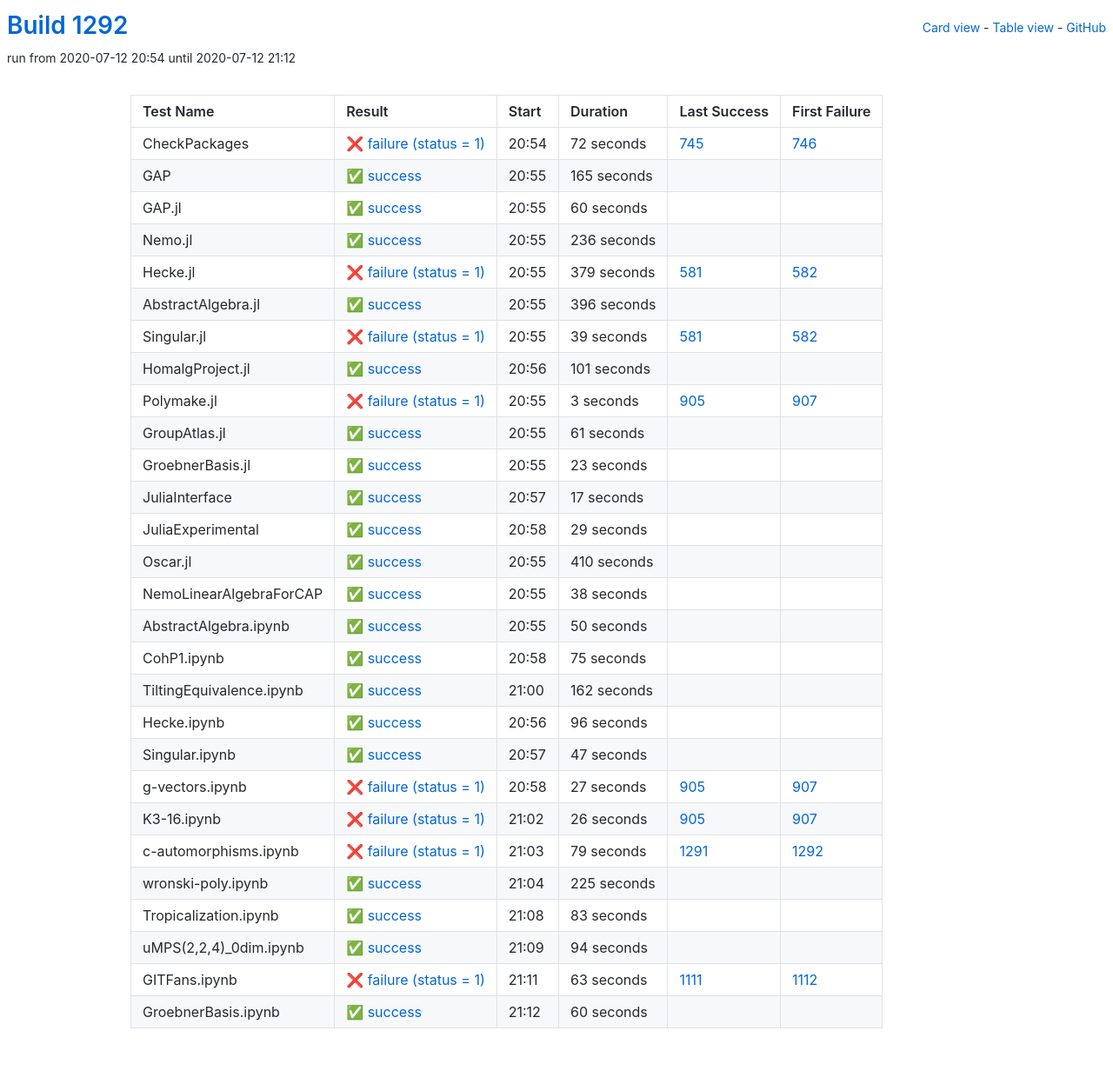
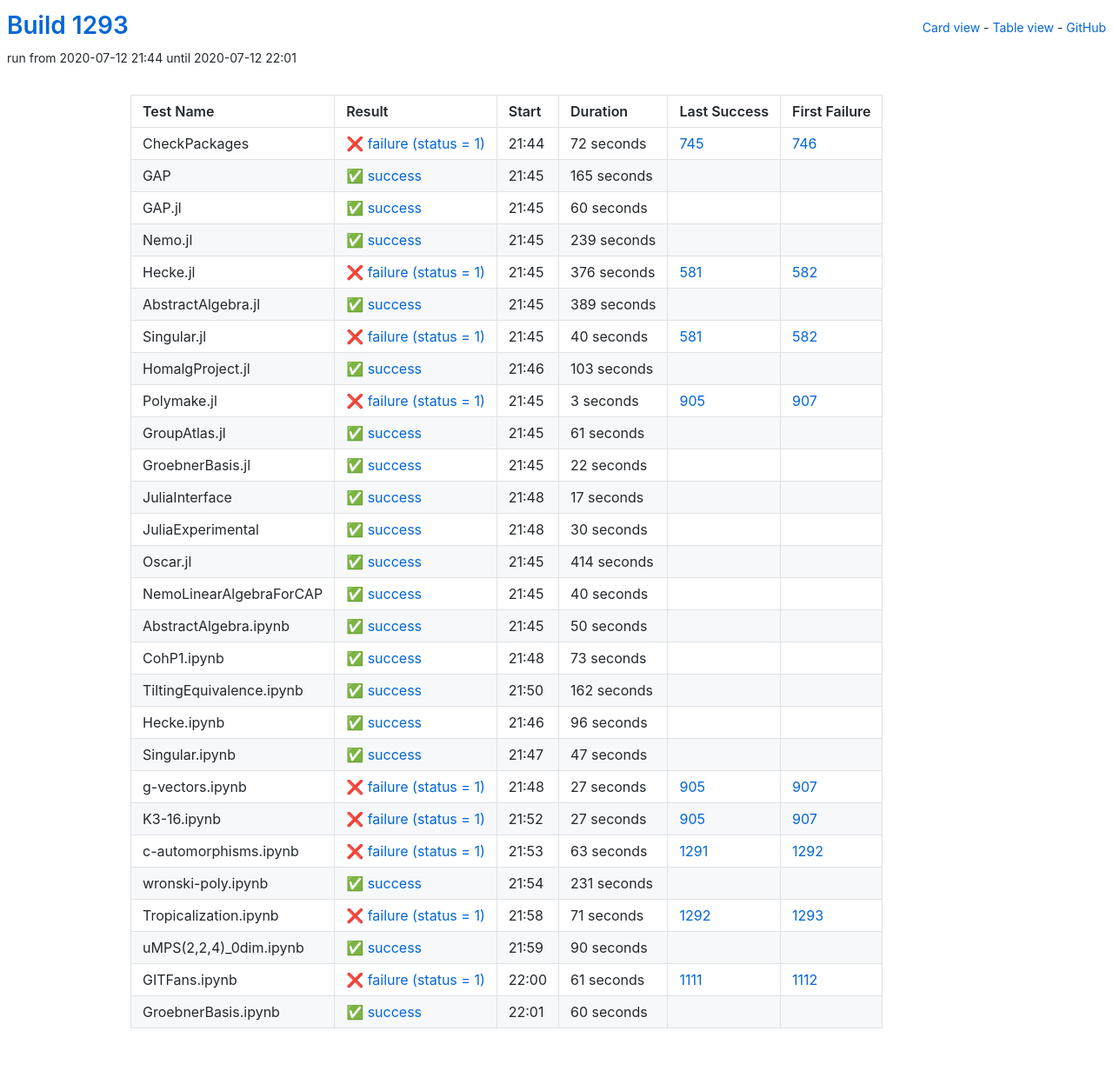
Before and after one commit to oscar-system/oscar-ci-status-1.4, a Jekyll site: the page built from table.html, in a window 1280 px wide. Shown: the whole page at 87% size. Built offline with Jekyll 4.4.1, drawn with Linux system fonts in a browser that asks for light colours.

Commit message:
Build #1293

```diff
--- a/_data/ci.yml
+++ b/_data/ci.yml
@@ -1,6 +1,6 @@
 ---
-build: 1292
-build_url: https://oscarci.mathematik.uni-kl.de/job/oscar-julia-1.4/1292/
+build: 1293
+build_url: https://oscarci.mathematik.uni-kl.de/job/oscar-julia-1.4/1293/
 job: oscar-julia-1.4
 organization: oscar-system
 repo: oscar-ci-status-1.4
@@ -8,8 +8,8 @@ repourl: https://github.com/oscar-system/oscar-ci-status-1.4
 tests:
 - name: CheckPackages
   id: checkpackages
-  log: https://oscarci.mathematik.uni-kl.de/job/oscar-julia-1.4/1292/artifact/logs/build-1292/CheckPackages.log
-  start: 2020-07-12 20:54
+  log: https://oscarci.mathematik.uni-kl.de/job/oscar-julia-1.4/1293/artifact/logs/build-1293/CheckPackages.log
+  start: 2020-07-12 21:44
   success: false
   exitcode: 1
   status: failure
@@ -20,8 +20,8 @@ tests:
   first_failure_url: https://oscarci.mathematik.uni-kl.de/job/oscar-julia-1.4/746/
 - name: GAP
   id: gap
-  log: https://oscarci.mathematik.uni-kl.de/job/oscar-julia-1.4/1292/artifact/logs/build-1292/GAP.log
-  start: 2020-07-12 20:55
+  log: https://oscarci.mathematik.uni-kl.de/job/oscar-julia-1.4/1293/artifact/logs/build-1293/GAP.log
+  start: 2020-07-12 21:45
   success: true
   exitcode: 0
   status: success
@@ -32,8 +32,8 @@ tests:
   first_failure_url:
 - name: GAP.jl
   id: gap-jl
-  log: https://oscarci.mathematik.uni-kl.de/job/oscar-julia-1.4/1292/artifact/logs/build-1292/GAP.jl.log
-  start: 2020-07-12 20:55
+  log: https://oscarci.mathematik.uni-kl.de/job/oscar-julia-1.4/1293/artifact/logs/build-1293/GAP.jl.log
+  start: 2020-07-12 21:45
   success: true
   exitcode: 0
   status: success
@@ -44,68 +44,68 @@ tests:
   first_failure_url:
 - name: Nemo.jl
   id: nemo-jl
-  log: https://oscarci.mathematik.uni-kl.de/job/oscar-julia-1.4/1292/artifact/logs/build-1292/Nemo.jl.log
-  start: 2020-07-12 20:55
+  log: https://oscarci.mathematik.uni-kl.de/job/oscar-julia-1.4/1293/artifact/logs/build-1293/Nemo.jl.log
+  start: 2020-07-12 21:45
   success: true
   exitcode: 0
   status: success
-  duration: 236
+  duration: 239
   last_success: false
   last_success_url:
   first_failure: false
   first_failure_url:
 - name: Hecke.jl
   id: hecke-jl
-  log: https://oscarci.mathematik.uni-kl.de/job/oscar-julia-1.4/1292/artifact/logs/build-1292/Hecke.jl.log
-  start: 2020-07-12 20:55
+  log: https://oscarci.mathematik.uni-kl.de/job/oscar-julia-1.4/1293/artifact/logs/build-1293/Hecke.jl.log
+  start: 2020-07-12 21:45
   success: false
   exitcode: 1
   status: failure
-  duration: 379
+  duration: 376
   last_success: 581
   last_success_url: https://oscarci.mathematik.uni-kl.de/job/oscar-julia-1.4/581/
   first_failure: 582
   first_failure_url: https://oscarci.mathematik.uni-kl.de/job/oscar-julia-1.4/582/
 - name: AbstractAlgebra.jl
   id: abstractalgebra-jl
-  log: https://oscarci.mathematik.uni-kl.de/job/oscar-julia-1.4/1292/artifact/logs/build-1292/AbstractAlgebra.jl.log
-  start: 2020-07-12 20:55
+  log: https://oscarci.mathematik.uni-kl.de/job/oscar-julia-1.4/1293/artifact/logs/build-1293/AbstractAlgebra.jl.log
+  start: 2020-07-12 21:45
   success: true
   exitcode: 0
   status: success
-  duration: 396
+  duration: 389
   last_success: false
   last_success_url:
   first_failure: false
   first_failure_url:
 - name: Singular.jl
   id: singular-jl
-  log: https://oscarci.mathematik.uni-kl.de/job/oscar-julia-1.4/1292/artifact/logs/build-1292/Singular.jl.log
-  start: 2020-07-12 20:55
+  log: https://oscarci.mathematik.uni-kl.de/job/oscar-julia-1.4/1293/artifact/logs/build-1293/Singular.jl.log
+  start: 2020-07-12 21:45
   success: false
   exitcode: 1
   status: failure
-  duration: 39
+  duration: 40
   last_success: 581
   last_success_url: https://oscarci.mathematik.uni-kl.de/job/oscar-julia-1.4/581/
   first_failure: 582
   first_failure_url: https://oscarci.mathematik.uni-kl.de/job/oscar-julia-1.4/582/
 - name: HomalgProject.jl
   id: homalgproject-jl
-  log: https://oscarci.mathematik.uni-kl.de/job/oscar-julia-1.4/1292/artifact/logs/build-1292/HomalgProject.jl.log
-  start: 2020-07-12 20:56
+  log: https://oscarci.mathematik.uni-kl.de/job/oscar-julia-1.4/1293/artifact/logs/build-1293/HomalgProject.jl.log
+  start: 2020-07-12 21:46
   success: true
   exitcode: 0
   status: success
-  duration: 101
+  duration: 103
   last_success: false
   last_success_url:
   first_failure: false
   first_failure_url:
 - name: Polymake.jl
   id: polymake-jl
-  log: https://oscarci.mathematik.uni-kl.de/job/oscar-julia-1.4/1292/artifact/logs/build-1292/Polymake.jl.log
-  start: 2020-07-12 20:55
+  log: https://oscarci.mathematik.uni-kl.de/job/oscar-julia-1.4/1293/artifact/logs/build-1293/Polymake.jl.log
+  start: 2020-07-12 21:45
   success: false
   exitcode: 1
   status: failure
@@ -116,8 +116,8 @@ tests:
   first_failure_url: https://oscarci.mathematik.uni-kl.de/job/oscar-julia-1.4/907/
 - name: GroupAtlas.jl
   id: groupatlas-jl
-  log: https://oscarci.mathematik.uni-kl.de/job/oscar-julia-1.4/1292/artifact/logs/build-1292/GroupAtlas.jl.log
-  start: 2020-07-12 20:55
+  log: https://oscarci.mathematik.uni-kl.de/job/oscar-julia-1.4/1293/artifact/logs/build-1293/GroupAtlas.jl.log
+  start: 2020-07-12 21:45
   success: true
   exitcode: 0
   status: success
@@ -128,20 +128,20 @@ tests:
   first_failure_url:
 - name: GroebnerBasis.jl
   id: groebnerbasis-jl
-  log: https://oscarci.mathematik.uni-kl.de/job/oscar-julia-1.4/1292/artifact/logs/build-1292/GroebnerBasis.jl.log
-  start: 2020-07-12 20:55
+  log: https://oscarci.mathematik.uni-kl.de/job/oscar-julia-1.4/1293/artifact/logs/build-1293/GroebnerBasis.jl.log
+  start: 2020-07-12 21:45
   success: true
   exitcode: 0
   status: success
-  duration: 23
+  duration: 22
   last_success: false
   last_success_url:
   first_failure: false
   first_failure_url:
 - name: JuliaInterface
   id: juliainterface
-  log: https://oscarci.mathematik.uni-kl.de/job/oscar-julia-1.4/1292/artifact/logs/build-1292/JuliaInterface.log
-  start: 2020-07-12 20:57
+  log: https://oscarci.mathematik.uni-kl.de/job/oscar-julia-1.4/1293/artifact/logs/build-1293/JuliaInterface.log
+  start: 2020-07-12 21:48
   success: true
   exitcode: 0
   status: success
@@ -152,44 +152,44 @@ tests:
   first_failure_url:
 - name: JuliaExperimental
   id: juliaexperimental
-  log: https://oscarci.mathematik.uni-kl.de/job/oscar-julia-1.4/1292/artifact/logs/build-1292/JuliaExperimental.log
-  start: 2020-07-12 20:58
+  log: https://oscarci.mathematik.uni-kl.de/job/oscar-julia-1.4/1293/artifact/logs/build-1293/JuliaExperimental.log
+  start: 2020-07-12 21:48
   success: true
   exitcode: 0
   status: success
-  duration: 29
+  duration: 30
   last_success: false
   last_success_url:
   first_failure: false
   first_failure_url:
 - name: Oscar.jl
   id: oscar-jl
-  log: https://oscarci.mathematik.uni-kl.de/job/oscar-julia-1.4/1292/artifact/logs/build-1292/Oscar.jl.log
-  start: 2020-07-12 20:55
+  log: https://oscarci.mathematik.uni-kl.de/job/oscar-julia-1.4/1293/artifact/logs/build-1293/Oscar.jl.log
+  start: 2020-07-12 21:45
   success: true
   exitcode: 0
   status: success
-  duration: 410
+  duration: 414
   last_success: false
   last_success_url:
   first_failure: false
   first_failure_url:
 - name: NemoLinearAlgebraForCAP
   id: nemolinearalgebraforcap
-  log: https://oscarci.mathematik.uni-kl.de/job/oscar-julia-1.4/1292/artifact/logs/build-1292/NemoLinearAlgebraForCAP.log
-  start: 2020-07-12 20:55
+  log: https://oscarci.mathematik.uni-kl.de/job/oscar-julia-1.4/1293/artifact/logs/build-1293/NemoLinearAlgebraForCAP.log
+  start: 2020-07-12 21:45
   success: true
   exitcode: 0
   status: success
-  duration: 38
+  duration: 40
   last_success: false
   last_success_url:
   first_failure: false
   first_failure_url:
 - name: AbstractAlgebra.ipynb
   id: abstractalgebra-ipynb
-  log: https://oscarci.mathematik.uni-kl.de/job/oscar-julia-1.4/1292/artifact/logs/build-1292/AbstractAlgebra.ipynb.log
-  start: 2020-07-12 20:55
+  log: https://oscarci.mathematik.uni-kl.de/job/oscar-julia-1.4/1293/artifact/logs/build-1293/AbstractAlgebra.ipynb.log
+  start: 2020-07-12 21:45
   success: true
   exitcode: 0
   status: success
@@ -200,20 +200,20 @@ tests:
   first_failure_url:
 - name: CohP1.ipynb
   id: cohp1-ipynb
-  log: https://oscarci.mathematik.uni-kl.de/job/oscar-julia-1.4/1292/artifact/logs/build-1292/CohP1.ipynb.log
-  start: 2020-07-12 20:58
+  log: https://oscarci.mathematik.uni-kl.de/job/oscar-julia-1.4/1293/artifact/logs/build-1293/CohP1.ipynb.log
+  start: 2020-07-12 21:48
   success: true
   exitcode: 0
   status: success
-  duration: 75
+  duration: 73
   last_success: false
   last_success_url:
   first_failure: false
   first_failure_url:
 - name: TiltingEquivalence.ipynb
   id: tiltingequivalence-ipynb
-  log: https://oscarci.mathematik.uni-kl.de/job/oscar-julia-1.4/1292/artifact/logs/build-1292/TiltingEquivalence.ipynb.log
-  start: 2020-07-12 21:00
+  log: https://oscarci.mathematik.uni-kl.de/job/oscar-julia-1.4/1293/artifact/logs/build-1293/TiltingEquivalence.ipynb.log
+  start: 2020-07-12 21:50
   success: true
   exitcode: 0
   status: success
@@ -224,8 +224,8 @@ tests:
   first_failure_url:
 - name: Hecke.ipynb
   id: hecke-ipynb
-  log: https://oscarci.mathematik.uni-kl.de/job/oscar-julia-1.4/1292/artifact/logs/build-1292/Hecke.ipynb.log
-  start: 2020-07-12 20:56
+  log: https://oscarci.mathematik.uni-kl.de/job/oscar-julia-1.4/1293/artifact/logs/build-1293/Hecke.ipynb.log
+  start: 2020-07-12 21:46
   success: true
   exitcode: 0
   status: success
@@ -236,8 +236,8 @@ tests:
   first_failure_url:
 - name: Singular.ipynb
   id: singular-ipynb
-  log: https://oscarci.mathematik.uni-kl.de/job/oscar-julia-1.4/1292/artifact/logs/build-1292/Singular.ipynb.log
-  start: 2020-07-12 20:57
+  log: https://oscarci.mathematik.uni-kl.de/job/oscar-julia-1.4/1293/artifact/logs/build-1293/Singular.ipynb.log
+  start: 2020-07-12 21:47
   success: true
   exitcode: 0
   status: success
@@ -248,8 +248,8 @@ tests:
   first_failure_url:
 - name: g-vectors.ipynb
   id: g-vectors-ipynb
-  log: https://oscarci.mathematik.uni-kl.de/job/oscar-julia-1.4/1292/artifact/logs/build-1292/g-vectors.ipynb.log
-  start: 2020-07-12 20:58
+  log: https://oscarci.mathematik.uni-kl.de/job/oscar-julia-1.4/1293/artifact/logs/build-1293/g-vectors.ipynb.log
+  start: 2020-07-12 21:48
   success: false
   exitcode: 1
   status: failure
@@ -260,80 +260,80 @@ tests:
   first_failure_url: https://oscarci.mathematik.uni-kl.de/job/oscar-julia-1.4/907/
 - name: K3-16.ipynb
   id: k3-16-ipynb
-  log: https://oscarci.mathematik.uni-kl.de/job/oscar-julia-1.4/1292/artifact/logs/build-1292/K3-16.ipynb.log
-  start: 2020-07-12 21:02
+  log: https://oscarci.mathematik.uni-kl.de/job/oscar-julia-1.4/1293/artifact/logs/build-1293/K3-16.ipynb.log
+  start: 2020-07-12 21:52
   success: false
   exitcode: 1
   status: failure
-  duration: 26
+  duration: 27
   last_success: 905
   last_success_url: https://oscarci.mathematik.uni-kl.de/job/oscar-julia-1.4/905/
   first_failure: 907
   first_failure_url: https://oscarci.mathematik.uni-kl.de/job/oscar-julia-1.4/907/
 - name: c-automorphisms.ipynb
   id: c-automorphisms-ipynb
-  log: https://oscarci.mathematik.uni-kl.de/job/oscar-julia-1.4/1292/artifact/logs/build-1292/c-automorphisms.ipynb.log
-  start: 2020-07-12 21:03
+  log: https://oscarci.mathematik.uni-kl.de/job/oscar-julia-1.4/1293/artifact/logs/build-1293/c-automorphisms.ipynb.log
+  start: 2020-07-12 21:53
   success: false
   exitcode: 1
   status: failure
-  duration: 79
+  duration: 63
   last_success: 1291
   last_success_url: https://oscarci.mathematik.uni-kl.de/job/oscar-julia-1.4/1291/
   first_failure: 1292
   first_failure_url: https://oscarci.mathematik.uni-kl.de/job/oscar-julia-1.4/1292/
 - name: wronski-poly.ipynb
   id: wronski-poly-ipynb
-  log: https://oscarci.mathematik.uni-kl.de/job/oscar-julia-1.4/1292/artifact/logs/build-1292/wronski-poly.ipynb.log
-  start: 2020-07-12 21:04
+  log: https://oscarci.mathematik.uni-kl.de/job/oscar-julia-1.4/1293/artifact/logs/build-1293/wronski-poly.ipynb.log
+  start: 2020-07-12 21:54
   success: true
   exitcode: 0
   status: success
-  duration: 225
+  duration: 231
   last_success: false
   last_success_url:
   first_failure: false
   first_failure_url:
 - name: Tropicalization.ipynb
   id: tropicalization-ipynb
-  log: https://oscarci.mathematik.uni-kl.de/job/oscar-julia-1.4/1292/artifact/logs/build-1292/Tropicalization.ipynb.log
-  start: 2020-07-12 21:08
+  log: https://oscarci.mathematik.uni-kl.de/job/oscar-julia-1.4/1293/artifact/logs/build-1293/Tropicalization.ipynb.log
+  start: 2020-07-12 21:58
+  success: false
+  exitcode: 1
+  status: failure
+  duration: 71
+  last_success: 1292
+  last_success_url: https://oscarci.mathematik.uni-kl.de/job/oscar-julia-1.4/1292/
+  first_failure: 1293
+  first_failure_url: https://oscarci.mathematik.uni-kl.de/job/oscar-julia-1.4/1293/
+- name: uMPS(2,2,4)_0dim.ipynb
+  id: umps-2-2-4-0dim-ipynb
+  log: https://oscarci.mathematik.uni-kl.de/job/oscar-julia-1.4/1293/artifact/logs/build-1293/uMPS-2-2-4-_0dim.ipynb.log
+  start: 2020-07-12 21:59
   success: true
   exitcode: 0
   status: success
-  duration: 83
-  last_success: false
-  last_success_url:
-  first_failure: false
-  first_failure_url:
-- name: uMPS(2,2,4)_0dim.ipynb
-  id: umps-2-2-4-0dim-ipynb
-  log: https://oscarci.mathematik.uni-kl.de/job/oscar-julia-1.4/1292/artifact/logs/build-1292/uMPS-2-2-4-_0dim.ipynb.log
-  start: 2020-07-12 21:09
-  success: true
-  exitcode: 0
-  status: success
-  duration: 94
+  duration: 90
   last_success: false
   last_success_url:
   first_failure: false
   first_failure_url:
 - name: GITFans.ipynb
   id: gitfans-ipynb
-  log: https://oscarci.mathematik.uni-kl.de/job/oscar-julia-1.4/1292/artifact/logs/build-1292/GITFans.ipynb.log
-  start: 2020-07-12 21:11
+  log: https://oscarci.mathematik.uni-kl.de/job/oscar-julia-1.4/1293/artifact/logs/build-1293/GITFans.ipynb.log
+  start: 2020-07-12 22:00
   success: false
   exitcode: 1
   status: failure
-  duration: 63
+  duration: 61
   last_success: 1111
   last_success_url: https://oscarci.mathematik.uni-kl.de/job/oscar-julia-1.4/1111/
   first_failure: 1112
   first_failure_url: https://oscarci.mathematik.uni-kl.de/job/oscar-julia-1.4/1112/
 - name: GroebnerBasis.ipynb
   id: groebnerbasis-ipynb
-  log: https://oscarci.mathematik.uni-kl.de/job/oscar-julia-1.4/1292/artifact/logs/build-1292/GroebnerBasis.ipynb.log
-  start: 2020-07-12 21:12
+  log: https://oscarci.mathematik.uni-kl.de/job/oscar-julia-1.4/1293/artifact/logs/build-1293/GroebnerBasis.ipynb.log
+  start: 2020-07-12 22:01
   success: true
   exitcode: 0
   status: success
```
Also changed, not shown: README.md.
